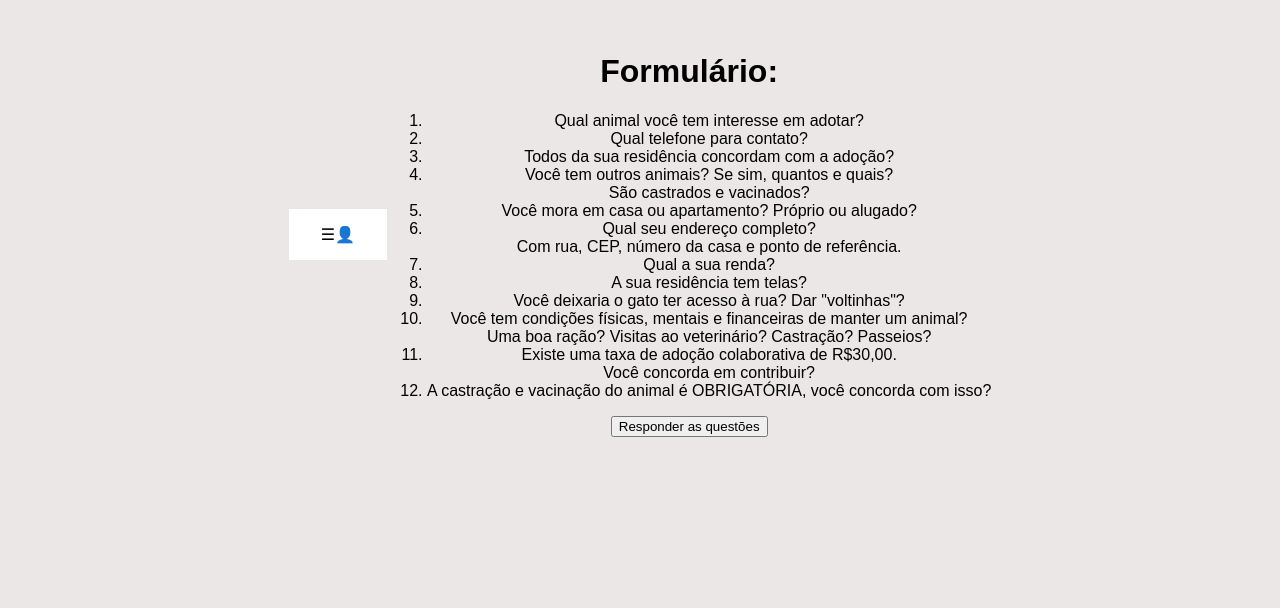
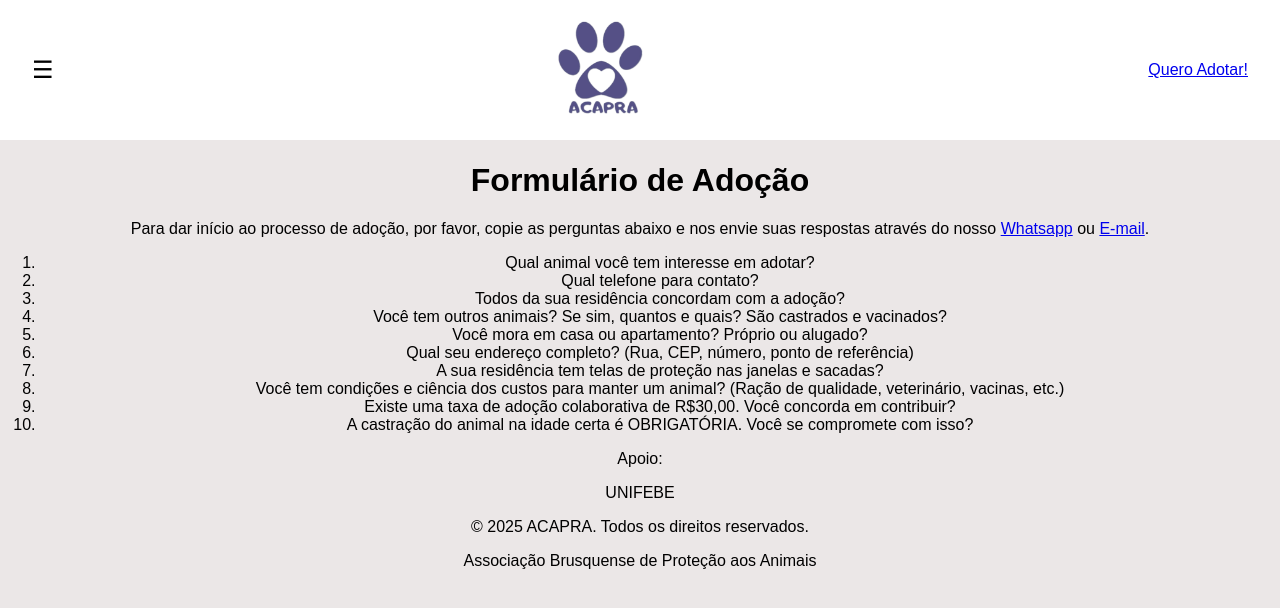
Before and after one commit to andre-henriquee/Curricularizacao, a plain HTML site: page Curricularizacao/FormularioAcapra.html in a window 1280 px wide. Drawn offline with Linux system fonts and the light colour scheme.

Commit message:
Update FormularioAcapra.html

```diff
--- a/Curricularizacao/FormularioAcapra.html
+++ b/Curricularizacao/FormularioAcapra.html
@@ -6,35 +6,73 @@
   <link rel="stylesheet" href="style.css">
 </head>
 <body>
-  <div class="container">
+
+<div id="menuLateral" class="side-menu">
+    <span class="fechar-btn" onclick="fecharMenu()">&times;</span>
+    <a href="index.html">Início</a>
+    <a href="sobre.html">Sobre Nós</a>
+    <a href="noticias.html">Notícias</a>
+    <a href="historias.html">Histórias de Sucesso</a>
+    <a href="doacao.html">Como Ajudar</a>
+    <a href="maus-tratos.html">Denuncie Maus-Tratos</a>
+    <a href="contato.html">Contato</a>
+</div>
+
 <header>
-      <div class="menu-icon">☰</div>
-      <div class="logo">
-        <img src="Imagens/AcapraLogo.PNG" alt="ACAPRA">
+    <div class="icon" onclick="abrirMenu()">&#9776;</div>
+    <div class="logo-header">
+        <a href="index.html"><img src="Imagens/AcapraLogo.PNG" alt="Logo ACAPRA"></a>
     </div>
-      <div class="usar-icon">👤</div>
+    <div class="menu-direito">
+        <a href="FormularioAcapra.html" class="btn-header">Quero Adotar!</a>
+    </div>
 </header>
 
 <main>
-      <h1>Formulário:</h1>
+    <div class="container-formulario">
+        <h1>Formulário de Adoção</h1>
+        <p class="form-instructions">
+            Para dar início ao processo de adoção, por favor, copie as perguntas abaixo e nos envie suas respostas através do nosso <a href="#">Whatsapp</a> ou <a href="mailto:exemplo@gmail.com">E-mail</a>.
+        </p>
         <div class="form-caixa">
             <ol>
                 <li>Qual animal você tem interesse em adotar?</li>
                 <li>Qual telefone para contato?</li>
                 <li>Todos da sua residência concordam com a adoção?</li>
-          <li>Você tem outros animais? Se sim, quantos e quais? <br> São castrados e vacinados?</li>
+                <li>Você tem outros animais? Se sim, quantos e quais? São castrados e vacinados?</li>
                 <li>Você mora em casa ou apartamento? Próprio ou alugado?</li>
-          <li>Qual seu endereço completo? <br>Com rua, CEP, número da casa e ponto de referência.</li>
-          <li>Qual a sua renda?</li>
-          <li>A sua residência tem telas?</li>
-          <li>Você deixaria o gato ter acesso à rua? Dar "voltinhas"?</li>
-          <li>Você tem condições físicas, mentais e financeiras de manter um animal? <br>Uma boa ração? Visitas ao veterinário? Castração? Passeios?</li>
-          <li>Existe uma taxa de adoção colaborativa de R$30,00. <br>Você concorda em contribuir?</li>
-          <li>A castração e vacinação do animal é OBRIGATÓRIA, você concorda com isso?</li>
+                <li>Qual seu endereço completo? (Rua, CEP, número, ponto de referência)</li>
+                <li>A sua residência tem telas de proteção nas janelas e sacadas?</li>
+                <li>Você tem condições e ciência dos custos para manter um animal? (Ração de qualidade, veterinário, vacinas, etc.)</li>
+                <li>Existe uma taxa de adoção colaborativa de R$30,00. Você concorda em contribuir?</li>
+                <li>A castração do animal na idade certa é OBRIGATÓRIA. Você se compromete com isso?</li>
             </ol>
         </div>
-      <button class="responder">Responder as questões</button>
+    </div>
 </main>
+
+<footer>
+    <div class="footer-content">
+        <div class="footer-apoio">
+            <p>Apoio:</p>
+            <span>UNIFEBE</span>
         </div>
+        <div class="footer-info">
+            <p>© 2025 ACAPRA. Todos os direitos reservados.</p>
+            <p>Associação Brusquense de Proteção aos Animais</p>
+        </div>
+    </div>
+</footer>
+
+<script>
+    function abrirMenu() {
+        document.getElementById("menuLateral").style.width = "250px";
+    }
+
+    function fecharMenu() {
+        document.getElementById("menuLateral").style.width = "0";
+    }
+</script>
+
 </body>
 </html>
```
Lines whose indentation alone changed are shown as unchanged.
